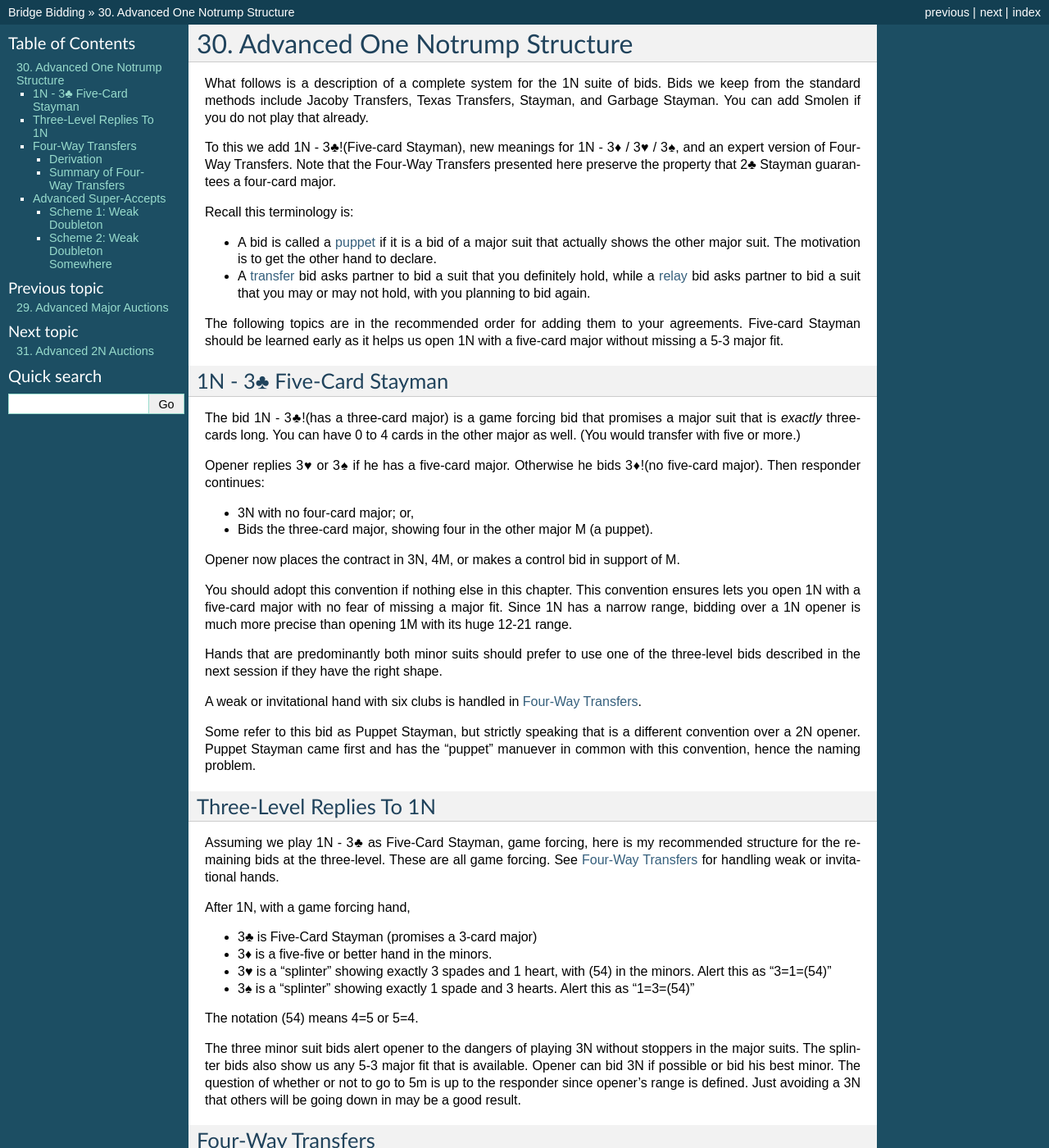
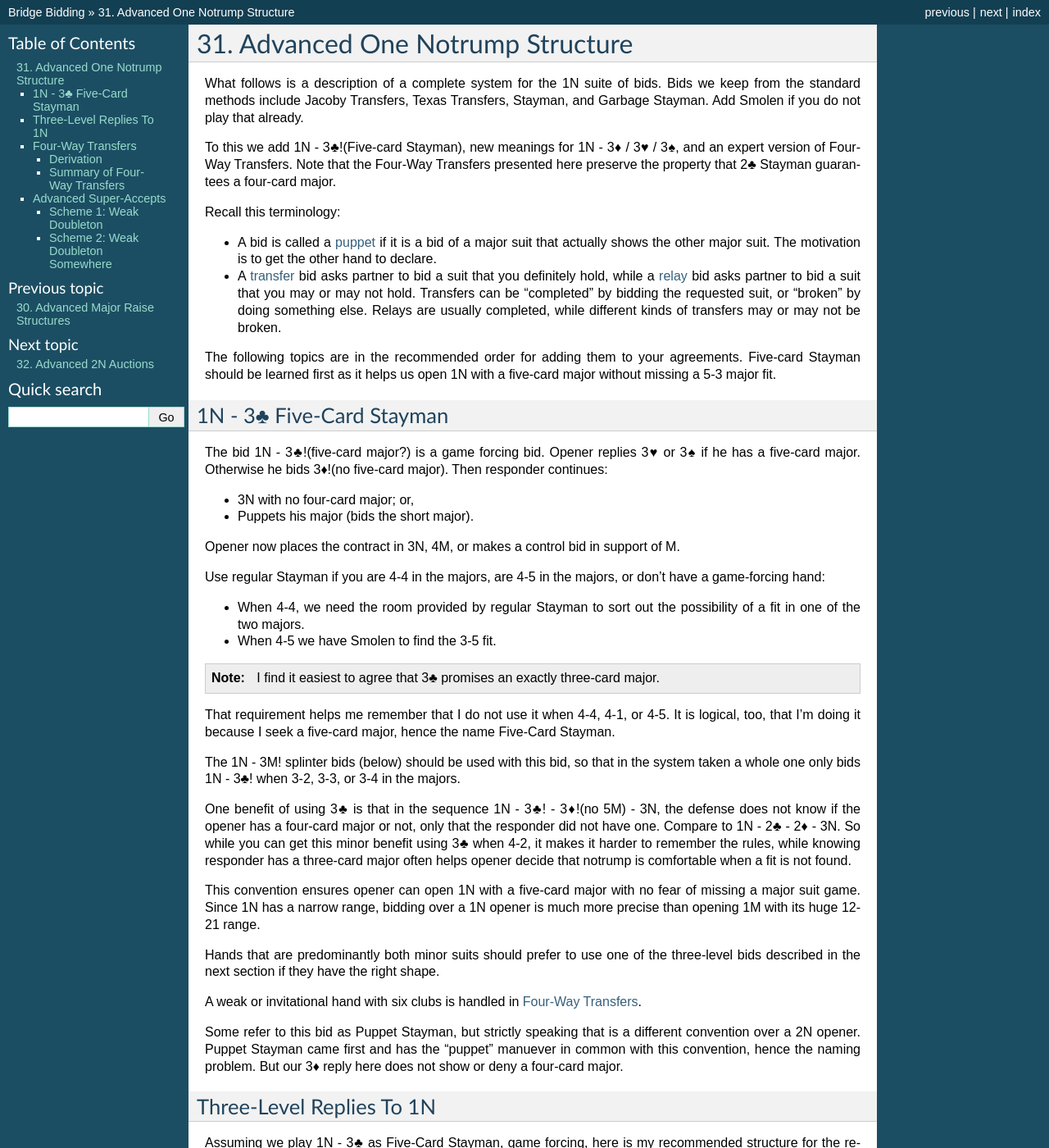
Before and after one commit to pfdubois/BridgeBidding, a Sphinx documentation site: the page built from source/AdvancedNotrump.rst, in a window 1280 px wide and 1400 px high. Shown: the whole window at 82% size. Built offline with Sphinx 7.4.7, drawn with Linux system fonts in a browser that asks for light colours; some of the changed text lies outside the part shown.

Commit message:
added AdvancedMajorStructure

```diff
--- a/source/AdvancedNotrump.rst
+++ b/source/AdvancedNotrump.rst
@@ -10,7 +10,7 @@ Advanced One Notrump Structure
 
 What follows is a description of a complete system for the 1N suite of bids.
 Bids we keep from the standard methods include Jacoby Transfers, Texas
-Transfers, Stayman, and Garbage Stayman. You can add Smolen if you do not play that
+Transfers, Stayman, and Garbage Stayman. Add Smolen if you do not play that
 already.
 
 To this we add 1N - 3♣!(Five-card Stayman), new meanings for 1N - 3♦ / 3♥ / 3♠,
@@ -18,17 +18,19 @@ and an expert version of Four-Way Transfers. Note that the Four-Way Transfers
 presented here preserve the property that 2♣ Stayman guarantees a four-card
 major.
 
-Recall this terminology is:
+Recall this terminology:
 
 * A bid is called a :term:`puppet` if it is a bid of a major suit that actually shows the
   other major suit. The motivation is to get the other hand to declare.
 
 * A :term:`transfer` bid asks partner to bid a suit that you definitely hold, while a
-  :term:`relay` bid asks partner to bid a suit that you may or may not hold, with
-  you planning to bid again.
+  :term:`relay` bid asks partner to bid a suit that you may or may not hold. Transfers
+  can be "completed" by bidding the requested suit, or "broken" by doing something else.
+  Relays are usually completed, while different kinds of transfers may or may not
+  be broken.
 
 The following topics are in the recommended order for adding them to your agreements.
-Five-card Stayman should be learned early as it helps us open 1N with a five-card
+Five-card Stayman should be learned first as it helps us open 1N with a five-card
 major without missing a 5-3 major fit.
 
 .. _fivecardstayman:
@@ -41,32 +43,55 @@ major without missing a 5-3 major fit.
     pair:1N;Five-Card Stayman
     pair:1N;Puppet Stayman
 
-The bid 1N - 3♣!(has a three-card major) is a game forcing bid that promises a major suit
-that is *exactly* three-cards long. You can have 0 to 4
-cards in the other major as well.  (You would transfer with five or more.)
-
+The bid 1N - 3♣!(five-card major?) is a game forcing bid.
 Opener replies 3♥ or 3♠ if he has a five-card major.
 Otherwise he bids 3♦!(no five-card major). Then responder continues:
 
 * 3N with no four-card major; or,
-* Bids the three-card major, showing four in the other major M (a puppet).
+* Puppets his major (bids the short major).
 
 Opener now places the contract in 3N, 4M, or makes a control bid in support of M.
 
-You should adopt this convention if nothing else in this chapter. This
-convention ensures lets you open 1N with a five-card major with no fear of
-missing a major fit.  Since 1N has a narrow range, bidding over a 1N opener is
+Use regular Stayman if you are 4-4 in the majors, are 4-5 in the majors,
+or don't have a game-forcing hand:
+
+* When 4-4, we need the room provided by regular Stayman to sort out the possibility
+  of a fit in one of the two majors.
+* When 4-5 we have Smolen to find the 3-5 fit.
+
+.. note::
+   I find it easiest to agree that 3♣︎ promises an exactly three-card major.
+
+That requirement helps me remember that I do not use it
+when 4-4, 4-1, or 4-5. It is logical, too, that I'm doing it because I seek a five-card
+major, hence the name Five-Card Stayman.
+
+The 1N - 3M! splinter
+bids (below) should be used with this bid, so that
+in the system taken a whole one only bids 1N - 3♣︎! when 3-2, 3-3, or 3-4 in the
+majors.
+
+One benefit of using 3♣︎ is that in the sequence
+1N - 3♣︎! - 3♦︎!(no 5M) - 3N, the defense does not know if the opener has a four-card major
+or not, only that the responder did not have one. Compare to 1N - 2♣︎ - 2♦︎ - 3N.
+So while you can get this minor benefit using 3♣︎ when 4-2, it makes it harder to
+remember the rules, while knowing responder has a three-card major often helps opener
+decide that notrump is comfortable when a fit is not found.
+
+This convention ensures opener can open 1N with a five-card major with no fear of
+missing a major suit game.  Since 1N has a narrow range, bidding over a 1N opener is
 much more precise than opening 1M with its huge 12-21 range.
 
 Hands that are predominantly both minor suits should prefer to use
-one of the three-level bids described in the next session if they have the right shape.
+one of the three-level bids described in the next section if they have the right shape.
 
 A weak or invitational hand with six clubs is handled in
 :ref:`Four-Way Transfers <fourway>`.
 
 Some refer to this bid as Puppet Stayman, but strictly speaking that is a different
 convention over a 2N opener. Puppet Stayman came first and has the "puppet" manuever
-in common with this convention, hence the naming problem.
+in common with this convention, hence the naming problem. But our 3♦︎ reply here does
+not show or deny a four-card major.
 
 .. index::
    pair: convention; Four-suit Transfers
@@ -86,7 +111,7 @@ structure for the remaining bids at the three-level. These are all game forcing.
 
 After 1N, with a game forcing hand,
 
-* 3♣ is Five-Card Stayman (promises a 3-card major)
+* 3♣ is Five-Card Stayman
 * 3♦ is a five-five or better hand in the minors.
 * 3♥ is a "splinter" showing exactly 3 spades and 1 heart, with (54) in the minors.
   Alert this as "3=1=(54)"
@@ -154,7 +179,7 @@ because 1N - 2N doesn't mean that any more. No problem! We change the alerts!
 Now we bid 1N - 2♠!(range ask or ♣s) with any hand that we would have before plus
 any hand that would be a traditional 2N invitation lacking a four-card major.
 
-The opener views the 2♠ bid as asking, "Would you accept a 2N invite?" and bids 2N
+The opener views the 2♠ bid as asking, "Would you accept a 3N invite?" and bids 2N
 if the answer is no, and 3♣ if the answer is yes. After he says no, responder can pass
 or bid 3♣.  After he says yes, responder can pass or bid on.
 
--- a/source/index.rst
+++ b/source/index.rst
@@ -46,6 +46,7 @@ Bridge Bidding
    Lebensohl
    TwoDiamonds
    AdvancedMajor
+   AdvancedMajorStructure
    AdvancedNotrump
    Advanced2N
    Advanced2Clubs
```
Also changed, not shown: other parts of source/AdvancedNotrump.rst (+5 -5 lines), source/AdvancedMajor.rst (+14 -2 lines), source/AdvancedMajorStructure.rst (added, +117 -0 lines), source/AdvancedTransfers.rst (+50 -21 lines), source/MajorOpenings.rst (+17 -16 lines), source/NoTrump.rst (+9 -4 lines).
